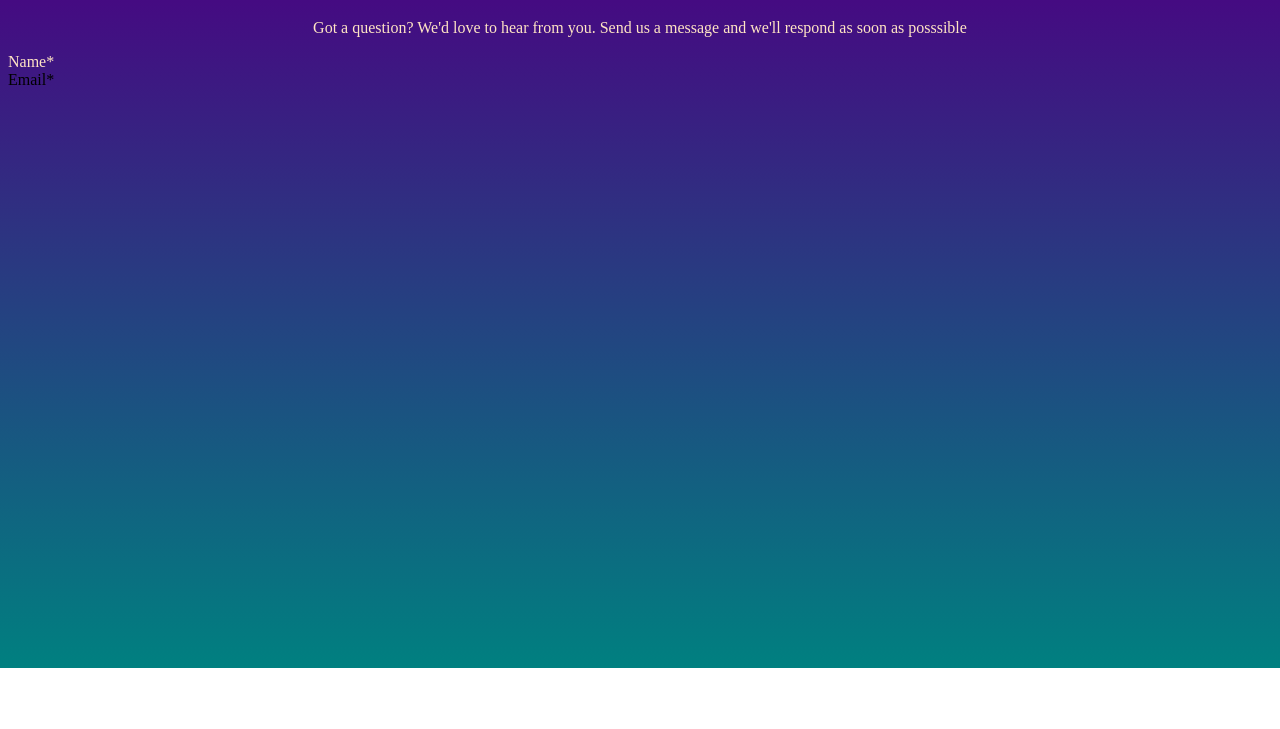
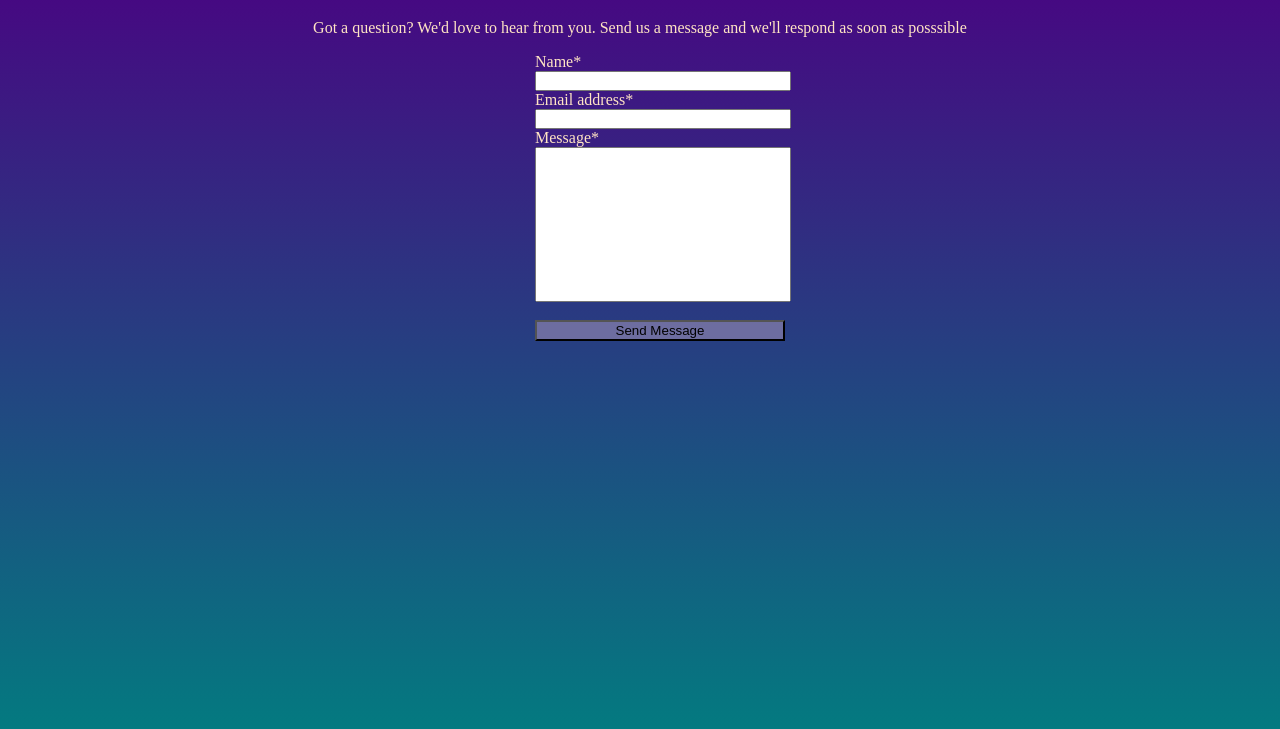
Before and after one commit to Rose30330/Rose30330.github.io, a plain HTML site: page contact.html in a window 1280 px wide. Shown: the part 61-790 px from the top of the page. Drawn offline with Linux system fonts and the light colour scheme.

Commit message:
contact.html

```diff
--- a/contact.html
+++ b/contact.html
@@ -3,28 +3,56 @@
     <head>
         <title>Contact</title>
     </head>
-    <style>
+    <style type="text/css">
         body{
             background:linear-gradient(indigo,teal);
             background-repeat: no-repeat;
-            height: 700px;
+            height: 800px;
         }
         .al{
             text-align: center;
             color: bisque;
         }
-        .b{
-            text-align: center;
-        }
+        .form {
+		margin: 0 auto;
+		width: 210px;
+	    }
+
+	.form label{
+		display: inline-block;
+		text-align: left;
+		float: left;
+	    }
+
+	.form input{
+		display: inline-block;
+		text-align: left;
+		float: top;
+        padding-top: 0;
+        padding-left: 0;
+	    }
     </style>
 
     <body >
         <h1 class="al">Contact Us</h1>
         <p class="al">Got a question? We'd love to hear from
         you. Send us a message and we'll respond as soon as posssible</p>
-        <label class="al">Name*</label>
-        <br>
-        <label>Email*</label>
-        <!--<input class="b" type="text" name="Name" id="Name">-->
+        <div class="form">
+            <label class="al">Name*</label>
+            <br>
+            <input type="text" name="Name" id="Name" style="width: 250px;"">
+            <br>
+            <label class="al">Email address*</label>
+            <br>
+            <input type="text" name="Email" id="email" style="width: 250px;"">
+            <br>
+            <label class="al">Message*</label>
+            <br>
+            <input  type="text" name="Message" id="Msg" style="width: 250px; height: 150px;">
+            <br>
+            <br>
+            <button style="background-color: rgb(109, 109, 160); width: 250px;" >Send Message</button>
+        </div>
+
     </body>
-</html>
+</html
```
